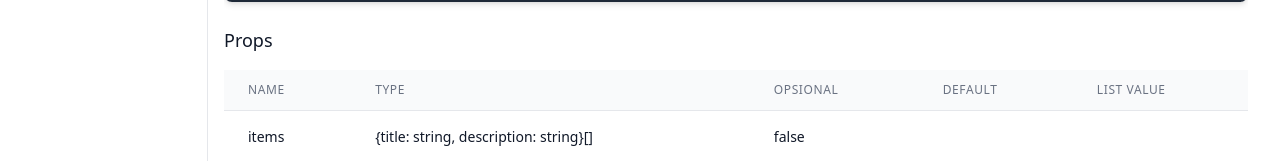
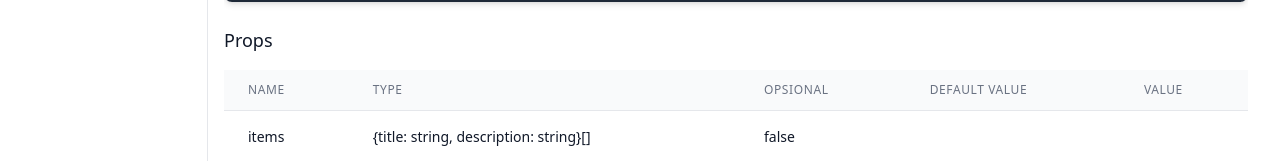
Before and after one commit to ubay1/compvuenents, a Vue app: page /components/accordion in a window 1280 px wide. Shown: the part 1065-1226 px from the top of the page. Built offline with nearby package versions, Linux system fonts and the light colour scheme.

Commit message:
update wording

```diff
--- a/src/views/components/AccordionView.vue
+++ b/src/views/components/AccordionView.vue
@@ -18,11 +18,11 @@ const columnsProps: TableColumn[] = [
   },
   {
     key: 'default',
-    label: 'Default',
+    label: 'Default Value',
   },
   {
     key: 'value',
-    label: 'List Value',
+    label: 'Value',
   },
 ]
 const dataProps = [
--- a/src/views/components/AlertView.vue
+++ b/src/views/components/AlertView.vue
@@ -20,11 +20,11 @@ const columnsProps: TableColumn[] = [
   },
   {
     key: 'default',
-    label: 'Default',
+    label: 'Default Value',
   },
   {
     key: 'value',
-    label: 'List Value',
+    label: 'Value',
   },
 ]
 const dataProps = [
--- a/src/views/components/ButtonView.vue
+++ b/src/views/components/ButtonView.vue
@@ -22,11 +22,11 @@ const columnsProps: TableColumn[] = [
   },
   {
     key: 'default',
-    label: 'Default',
+    label: 'Default Value',
   },
   {
     key: 'value',
-    label: 'List Value',
+    label: 'Value',
   },
 ]
 const dataProps = [
--- a/src/views/components/CalendarView.vue
+++ b/src/views/components/CalendarView.vue
@@ -19,11 +19,11 @@ const columnsProps: TableColumn[] = [
   },
   {
     key: 'default',
-    label: 'Default',
+    label: 'Default Value',
   },
   {
     key: 'value',
-    label: 'List Value',
+    label: 'Value',
   },
 ]
 const dataProps = [
--- a/src/views/components/CardView.vue
+++ b/src/views/components/CardView.vue
@@ -18,11 +18,11 @@ const columnsProps: TableColumn[] = [
   },
   {
     key: 'default',
-    label: 'Default',
+    label: 'Default Value',
   },
   {
     key: 'value',
-    label: 'List Value',
+    label: 'Value',
   },
 ]
 const dataProps = [
--- a/src/views/components/CheckboxView.vue
+++ b/src/views/components/CheckboxView.vue
@@ -24,11 +24,11 @@ const columnsProps: TableColumn[] = [
   },
   {
     key: 'default',
-    label: 'Default',
+    label: 'Default Value',
   },
   {
     key: 'value',
-    label: 'List Value',
+    label: 'Value',
   },
 ]
 const dataProps = [
--- a/src/views/components/ChipView.vue
+++ b/src/views/components/ChipView.vue
@@ -21,11 +21,11 @@ const columnsProps: TableColumn[] = [
   },
   {
     key: 'default',
-    label: 'Default',
+    label: 'Default Value',
   },
   {
     key: 'value',
-    label: 'List Value',
+    label: 'Value',
   },
 ]
 const dataProps = [
--- a/src/views/components/ModalView.vue
+++ b/src/views/components/ModalView.vue
@@ -20,11 +20,11 @@ const columnsProps: TableColumn[] = [
   },
   {
     key: 'default',
-    label: 'Default',
+    label: 'Default Value',
   },
   {
     key: 'value',
-    label: 'List Value',
+    label: 'Value',
   },
 ]
 const dataProps = [
```
